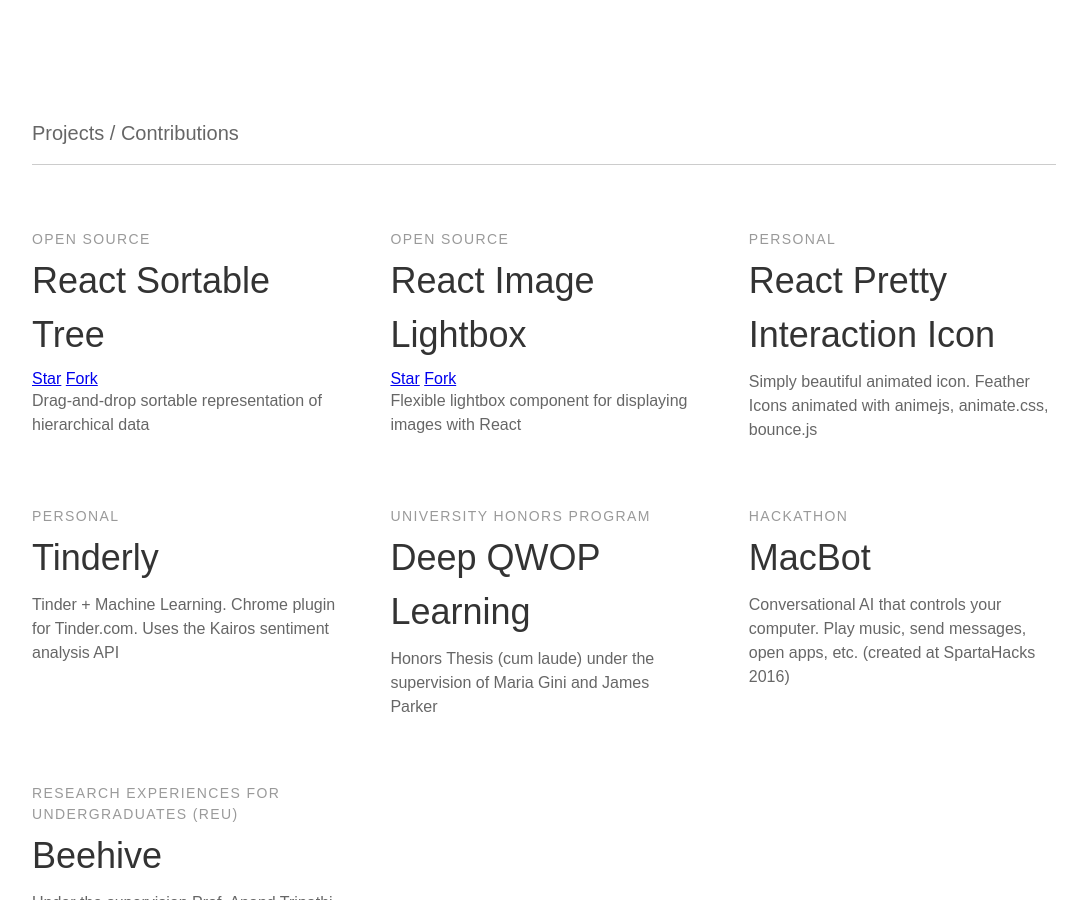
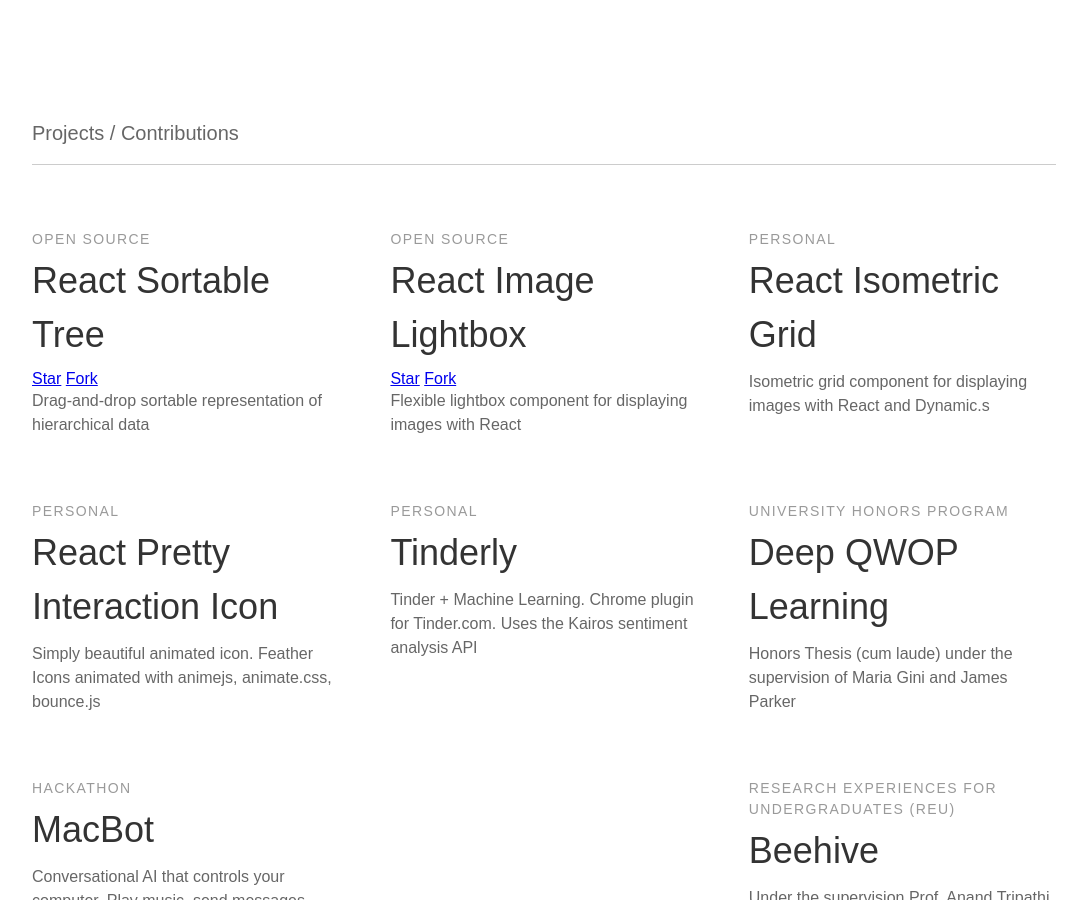
Before and after one commit to wuweiweiwu/wuweiweiwu.github.io, a Jekyll site: the page built from index.html, in a window 1280 px wide and 900 px high, scrolled down 610 px. Shown: the whole window, without its empty margins (96-1176 px from the left). Built offline with Jekyll 4.4.1, drawn with Linux system fonts in a browser that asks for light colours; some web fonts are replaced.

Commit message:
ADD new project

```diff
--- a/_data/projects.yml
+++ b/_data/projects.yml
@@ -11,6 +11,11 @@
   link: http://theweiweiwu.com/react-image-lightbox/
   author: fritz-c
   repo: react-image-lightbox
+
+- name: React Isometric Grid
+  client: Personal
+  description: Isometric grid component for displaying images with React and Dynamic.s
+  link: http://weiweiwu.me/react-isometric-grid/
 
 - name: React Pretty Interaction Icon
   client: Personal
```
